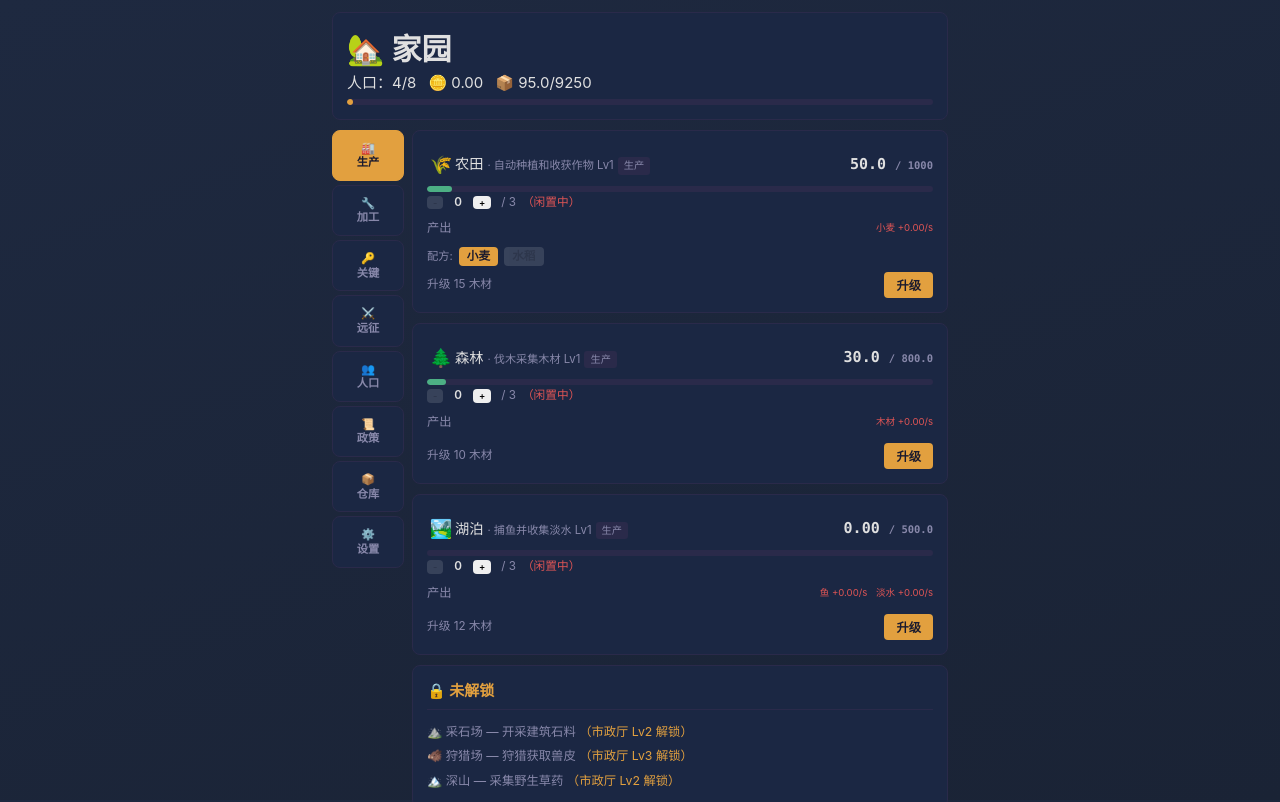
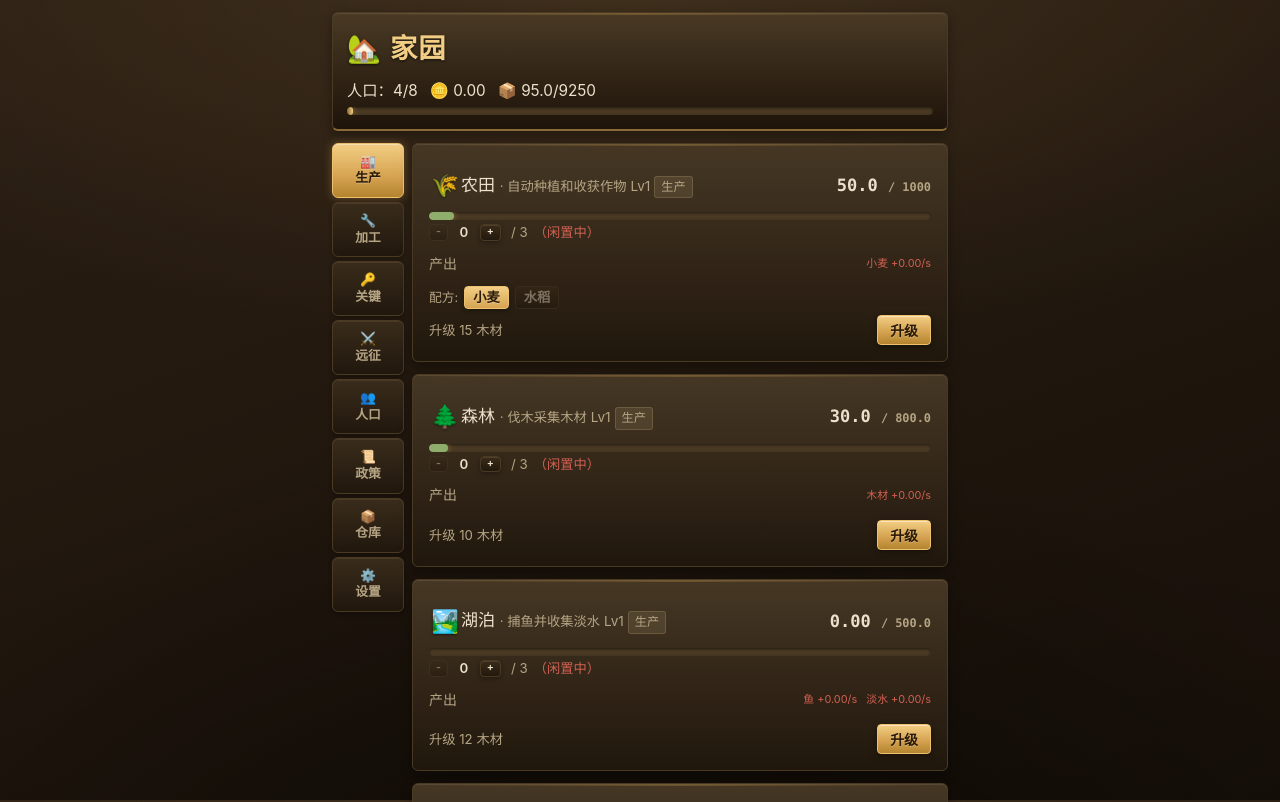
Before and after one commit to hinata-aoi/homeland-idle, a Vue app: page / in a window 1280 px wide. Shown: the top 802 px of the page. Built offline with nearby package versions, Linux system fonts and the light colour scheme.

Commit message:
feat(ui): medieval warm-wood & candle-gold theme; enlarge base font

```diff
--- a/src/style.css
+++ b/src/style.css
@@ -1,3 +1,9 @@
+/* =====================================================================
+   《家园》中世纪奇幻田园风主题 —— 暖木 + 烛光金
+   仅样式层：不改变任何玩法逻辑 / 存档结构，变量名与旧版保持一致，
+   以便各面板内联样式与 scoped 样式继续生效。
+   ===================================================================== */
+
 *, *::before, *::after {
   box-sizing: border-box;
   margin: 0;
@@ -5,28 +11,52 @@
 }
 
 :root {
-  --bg: #1e2940;
-  --bg-end: #1a2335;
-  --panel: #1b2743;
-  --accent: #e2a03f;
-  --text: #e0e0e0;
-  --text-dim: #8888aa;
-  --green: #4caf84;
-  --red: #e05555;
-  --blue: #5b9bd5;
-  --border: #2a2a4a;
-  --radius: 8px;
+  /* 主色：暖胡桃木 */
+  --bg: #2a1e13;
+  --bg-end: #171009;
+  /* 卡片：羊皮纸 / 木纹暖调 */
+  --panel: #2e2316;
+  --panel-2: #3a2c1b;          /* 面板上部提亮 */
+  --panel-dark: #22180d;       /* 面板下部压暗 */
+  /* 强调：古金 */
+  --accent: #d6a452;
+  --accent-hi: #f2ce84;
+  --accent-dim: #8a6a34;
+  /* 文字：暖象牙 */
+  --text: #ece2cb;
+  --text-dim: #b5a584;
+  /* 状态色（暖化） */
+  --green: #8fae6b;
+  --red: #d26152;
+  --blue: #7a9cc0;
+  /* 边框 / 分隔 */
+  --border: #4a3a24;
+  --border-hi: rgba(255, 222, 168, 0.20);
+  --radius: 6px;
+  /* 字体：标题用古典衬线 */
+  --font-title: Georgia, "Times New Roman", "Songti SC", "STSong", "SimSun", serif;
+  --font-body: -apple-system, BlinkMacSystemFont, "Segoe UI", "Microsoft YaHei", sans-serif;
+  /* 阴影 */
+  --shadow: 0 6px 18px rgba(0, 0, 0, 0.45);
+  --shadow-sm: 0 2px 6px rgba(0, 0, 0, 0.35);
 }
 
 html, body {
   height: 100%;
-  font-family: -apple-system, BlinkMacSystemFont, "Segoe UI", "Microsoft YaHei", sans-serif;
-  background: linear-gradient(160deg, var(--bg) 0%, var(--bg-end) 100%);
+  font-family: var(--font-body);
+  color: var(--text);
+  font-size: 17px;
+  line-height: 1.55;
+  -webkit-tap-highlight-color: transparent;
+}
+
+/* 背景：暮色暖棕渐变 + 顶部烛光辉光 + 四周暗角 */
+body {
+  background:
+    radial-gradient(130% 90% at 50% -5%, rgba(255, 196, 118, 0.12), transparent 55%),
+    radial-gradient(120% 120% at 50% 125%, rgba(0, 0, 0, 0.55), transparent 60%),
+    linear-gradient(160deg, var(--bg) 0%, var(--bg-end) 100%);
   background-attachment: fixed;
-  color: var(--text);
-  font-size: 15px;
-  line-height: 1.5;
-  -webkit-tap-highlight-color: transparent;
 }
 
 #app {
@@ -36,62 +66,112 @@ html, body {
   padding: 12px;
 }
 
+/* ---------------- 按钮底座（默认木刻质感） ---------------- */
 button {
   font-family: inherit;
   cursor: pointer;
-  border: none;
+  border: 1px solid var(--border);
   border-radius: var(--radius);
   padding: 8px 16px;
-  font-size: 14px;
+  font-size: 15px;
   font-weight: 600;
-  transition: all 0.15s;
+  color: var(--text);
+  background: linear-gradient(180deg, var(--panel-2), var(--panel-dark));
+  box-shadow: inset 0 1px 0 rgba(255, 226, 170, 0.10), 0 2px 5px rgba(0, 0, 0, 0.30);
+  transition: transform 0.12s, box-shadow 0.12s, filter 0.12s;
+}
+
+button:hover {
+  filter: brightness(1.12);
+  transform: translateY(-1px);
+  box-shadow: inset 0 1px 0 rgba(255, 226, 170, 0.12), 0 4px 10px rgba(0, 0, 0, 0.40);
 }
 
 button:active {
-  transform: scale(0.96);
+  transform: scale(0.97);
+  filter: brightness(0.98);
 }
 
 button:disabled {
-  opacity: 0.45;
+  opacity: 0.42;
   cursor: not-allowed;
+  filter: none;
+  transform: none;
+  box-shadow: none;
 }
 
+/* ---------------- 面板卡片（羊皮纸 / 木纹质感） ---------------- */
 .panel {
-  background: var(--panel);
+  position: relative;
+  background:
+    linear-gradient(180deg, rgba(255, 232, 190, 0.06), rgba(0, 0, 0, 0.05)),
+    linear-gradient(180deg, var(--panel-2), var(--panel-dark));
   border: 1px solid var(--border);
   border-radius: var(--radius);
-  padding: 14px;
-  margin-bottom: 10px;
+  box-shadow:
+    inset 0 1px 0 rgba(255, 232, 190, 0.10),
+    0 4px 12px rgba(0, 0, 0, 0.35);
+  padding: 16px;
+  margin-bottom: 12px;
+  animation: panelIn 0.25s ease;
+}
+
+/* 卡片顶部金色细纹（烛光描边） */
+.panel::before {
+  content: "";
+  position: absolute;
+  top: 0; left: 12px; right: 12px;
+  height: 2px;
+  border-radius: 1px;
+  background: linear-gradient(90deg, transparent, var(--accent-dim), transparent);
+  opacity: 0.55;
+  pointer-events: none;
+}
+
+@keyframes panelIn {
+  from { opacity: 0; transform: translateY(5px); }
+  to   { opacity: 1; transform: translateY(0); }
 }
 
 .panel h2 {
-  font-size: 1em;
+  font-size: 1.1em;
+  font-family: var(--font-title);
+  letter-spacing: 0.5px;
   color: var(--accent);
-  margin-bottom: 10px;
-  padding-bottom: 6px;
+  margin-bottom: 12px;
+  padding-bottom: 8px;
   border-bottom: 1px solid var(--border);
+  text-shadow: 0 1px 2px rgba(0, 0, 0, 0.4);
 }
 
+.panel h3 {
+  font-family: var(--font-title);
+  color: var(--accent);
+  letter-spacing: 0.4px;
+}
+
+/* ---------------- 资源行 / 数字 ---------------- */
 .resource-row {
   display: flex;
   align-items: center;
   justify-content: space-between;
-  padding: 6px 0;
+  padding: 8px 0;
 }
 
 .resource-row + .resource-row {
-  border-top: 1px solid rgba(255,255,255,0.04);
+  border-top: 1px solid rgba(255, 226, 170, 0.07);
 }
 
 .resource-icon {
-  font-size: 1.2em;
-  width: 28px;
+  font-size: 1.3em;
+  width: 32px;
   text-align: center;
+  filter: drop-shadow(0 1px 1px rgba(0,0,0,0.5));
 }
 
 .resource-name {
   flex: 1;
-  font-size: 0.95em;
+  font-size: 1em;
 }
 
 .resource-amount {
@@ -109,18 +189,36 @@ button:disabled {
   text-align: right;
 }
 
+/* ---------------- 按钮变体 ---------------- */
+.btn-sm {
+  padding: 4px 10px;
+  font-size: 0.8em;
+  border-radius: 4px;
+}
+
+/* 主升级按钮：古金 */
 .upgrade-btn {
-  background: var(--accent);
-  color: #1a1a2e;
+  background: linear-gradient(180deg, var(--accent-hi), var(--accent) 55%, #b4842f);
+  color: #2a1a08;
+  border: 1px solid #edc170;
+  text-shadow: 0 1px 0 rgba(255, 255, 255, 0.25);
+  box-shadow: inset 0 1px 0 rgba(255, 255, 255, 0.45), 0 2px 6px rgba(0, 0, 0, 0.35);
   padding: 4px 12px;
   font-size: 0.82em;
   border-radius: 4px;
   white-space: nowrap;
 }
 
+.upgrade-btn:hover {
+  filter: brightness(1.06);
+  box-shadow: inset 0 1px 0 rgba(255,255,255,0.5), 0 4px 12px rgba(0,0,0,0.4);
+}
+
 .upgrade-btn:disabled {
-  background: #555;
-  color: #999;
+  background: #4a3a28;
+  color: #9c8f76;
+  border-color: var(--border);
+  text-shadow: none;
   cursor: not-allowed;
 }
 
@@ -128,37 +226,104 @@ button:disabled {
   transform: none;
 }
 
-.btn-sm {
-  padding: 4px 10px;
-  font-size: 0.8em;
-  border-radius: 4px;
-}
-
-.recipe-active {
-  background: var(--accent);
-  color: #1a1a2e;
-  font-weight: 600;
-}
-
+/* 彩色按钮 */
 .btn-green {
-  background: var(--green);
-  color: #fff;
+  background: linear-gradient(180deg, #a8c084, var(--green));
+  color: #16220c;
+  border-color: #b7cd95;
+  text-shadow: 0 1px 0 rgba(255,255,255,0.2);
 }
 
 .btn-red {
-  background: var(--red);
+  background: linear-gradient(180deg, #dd7a6b, var(--red));
   color: #fff;
+  border-color: #e08a7c;
 }
 
 .btn-blue {
-  background: var(--blue);
-  color: #fff;
+  background: linear-gradient(180deg, #9ab6d6, var(--blue));
+  color: #10202f;
+  border-color: #b3cdea;
+  text-shadow: 0 1px 0 rgba(255,255,255,0.2);
 }
 
+/* 已激活 / 选中（木头高亮成金） */
+.recipe-active {
+  background: linear-gradient(180deg, var(--accent-hi), var(--accent));
+  color: #2a1a08;
+  border-color: #edc170;
+  font-weight: 700;
+  text-shadow: 0 1px 0 rgba(255,255,255,0.25);
+}
+
+/* 专精进化（金色描边） */
+.evolve-btn {
+  background: linear-gradient(180deg, var(--accent-hi), var(--accent));
+  border: 1px solid #ffd87a;
+  color: #2a1a08;
+  font-weight: 700;
+}
+
+/* 回退按钮（灰木小按钮） */
+.revert-btn {
+  background: linear-gradient(180deg, #4a3d2c, #382d1e);
+  color: var(--text-dim);
+  border: 1px solid var(--border);
+}
+
+/* 集市卖出 / 买入 */
+.sell-btn { background: linear-gradient(180deg, #a8c084, var(--green)); color: #16220c; border-color: #b7cd95; }
+.buy-btn  { background: linear-gradient(180deg, var(--accent-hi), var(--accent)); color: #2a1a08; border-color: #edc170; }
+
+/* 徽章 */
+.milestone-badge {
+  display: inline-block;
+  background: linear-gradient(180deg, var(--accent-hi), var(--accent));
+  color: #2a1a08;
+  font-size: 0.7em;
+  font-weight: 700;
+  padding: 1px 6px;
+  border-radius: 3px;
+  margin-left: 6px;
+  vertical-align: middle;
+  box-shadow: 0 1px 2px rgba(0,0,0,0.3);
+}
+
+.tag {
+  display: inline-block;
+  font-size: 0.72em;
+  padding: 1px 6px;
+  border-radius: 3px;
+  margin-right: 4px;
+  background: rgba(255, 226, 170, 0.10);
+  border: 1px solid rgba(255, 226, 170, 0.15);
+  color: var(--text-dim);
+}
+
+/* ---------------- 进度条（金色流光） ---------------- */
+.progress-bar {
+  height: 8px;
+  background: var(--border);
+  border-radius: 4px;
+  margin-top: 4px;
+  overflow: hidden;
+  box-shadow: inset 0 1px 3px rgba(0, 0, 0, 0.55);
+}
+
+.progress-fill {
+  height: 100%;
+  background: linear-gradient(90deg, var(--accent-dim), var(--accent-hi));
+  border-radius: 4px;
+  transition: width 0.3s;
+  box-shadow: 0 0 6px rgba(214, 164, 82, 0.55);
+}
+
+/* ---------------- 弹窗（纹章饰框） ---------------- */
 .modal-overlay {
   position: fixed;
   top: 0; left: 0; right: 0; bottom: 0;
-  background: rgba(0,0,0,0.7);
+  background: rgba(12, 7, 2, 0.72);
+  backdrop-filter: blur(2px);
   display: flex;
   align-items: center;
   justify-content: center;
@@ -167,18 +332,30 @@ button:disabled {
 }
 
 .modal {
-  background: var(--panel);
-  border: 1px solid var(--accent);
+  position: relative;
+  background:
+    linear-gradient(180deg, rgba(255, 232, 190, 0.06), rgba(0, 0, 0, 0.04)),
+    linear-gradient(180deg, #3a2c1a, #261b0e);
+  border: 1px solid var(--accent-dim);
   border-radius: var(--radius);
+  box-shadow:
+    0 0 0 1px var(--border),
+    0 6px 18px rgba(0, 0, 0, 0.16),
+    0 18px 48px rgba(0, 0, 0, 0.6),
+    inset 0 1px 0 rgba(255, 232, 190, 0.14);
   padding: 24px;
   max-width: 400px;
   width: 100%;
   text-align: center;
+  animation: panelIn 0.2s ease;
 }
 
 .modal h2 {
   color: var(--accent);
+  font-family: var(--font-title);
+  letter-spacing: 0.5px;
   margin-bottom: 16px;
+  text-shadow: 0 1px 3px rgba(0, 0, 0, 0.5);
 }
 
 .modal p {
@@ -193,58 +370,6 @@ button:disabled {
   margin: 12px 0;
 }
 
-.progress-bar {
-  height: 6px;
-  background: var(--border);
-  border-radius: 3px;
-  margin-top: 4px;
-  overflow: hidden;
-}
-
-.progress-fill {
-  height: 100%;
-  background: var(--accent);
-  border-radius: 3px;
-  transition: width 0.3s;
-}
-
-.milestone-badge {
-  display: inline-block;
-  background: var(--accent);
-  color: #1a1a2e;
-  font-size: 0.7em;
-  font-weight: 700;
-  padding: 1px 6px;
-  border-radius: 3px;
-  margin-left: 6px;
-  vertical-align: middle;
-}
-
-.tag {
-  display: inline-block;
-  font-size: 0.72em;
-  padding: 1px 6px;
-  border-radius: 3px;
-  margin-right: 4px;
-  background: var(--border);
-  color: var(--text-dim);
-}
-
-/* 专精进化按钮（金色描边，区别于普通升级） */
-.evolve-btn {
-  background: var(--accent);
-  border: 1px solid #ffd700;
-  color: #1a1a2e;
-  font-weight: 600;
-}
-
-/* 回退按钮（灰色小按钮） */
-.revert-btn {
-  background: #444;
-  color: var(--text-dim);
-  border: 1px solid var(--border);
-}
-
 /* 进化选择卡片 */
 .evolve-card {
   flex: 1;
@@ -253,7 +378,7 @@ button:disabled {
   flex-direction: column;
 }
 
-/* 主布局：左侧标签栏 + 右侧内容区 */
+/* ---------------- 主布局：左侧标签 + 右侧内容 ---------------- */
 .main-layout {
   display: flex;
   gap: 8px;
@@ -262,10 +387,10 @@ button:disabled {
 
 .content-area {
   flex: 1;
-  min-width: 0;  /* 防止 flex 子项溢出 */
+  min-width: 0;
 }
 
-/* 左侧垂直标签栏 */
+/* 左侧垂直标签栏（木牌） */
 .tab-bar {
   display: flex;
   flex-direction: column;
@@ -275,7 +400,7 @@ button:disabled {
 }
 
 .tab-bar button {
-  background: var(--panel);
+  background: linear-gradient(180deg, var(--panel-2), #20170d);
   color: var(--text-dim);
   border: 1px solid var(--border);
   padding: 10px 6px;
@@ -283,15 +408,23 @@ button:disabled {
   text-align: center;
   line-height: 1.3;
   border-radius: var(--radius);
+  box-shadow: inset 0 1px 0 rgba(255, 226, 170, 0.08), 0 2px 5px rgba(0,0,0,0.3);
+}
+
+.tab-bar button:hover {
+  color: var(--text);
 }
 
 .tab-bar button.active {
-  background: var(--accent);
-  color: #1a1a2e;
-  border-color: var(--accent);
+  background: linear-gradient(180deg, var(--accent-hi), var(--accent) 60%, #b4842f);
+  color: #2a1a08;
+  border-color: #edc170;
+  font-weight: 700;
+  text-shadow: 0 1px 0 rgba(255,255,255,0.25);
+  box-shadow: inset 0 1px 0 rgba(255,255,255,0.4), 0 0 10px rgba(214,164,82,0.35);
 }
 
-/* 水平子标签（面板内部小 Tab，如政策面板，保持横向） */
+/* 水平子标签（面板内部小 Tab，保持横向） */
 .tab-bar--inline {
   flex-direction: row;
   width: auto;
@@ -304,11 +437,46 @@ button:disabled {
   font-size: 0.85em;
 }
 
+/* ---------------- 头部（木质横幅） ---------------- */
+.header {
+  background:
+    linear-gradient(180deg, rgba(255, 232, 190, 0.08), rgba(0, 0, 0, 0.12)),
+    linear-gradient(180deg, #3a2b18, #22160b);
+  border-bottom: 2px solid var(--accent-dim);
+  padding: 14px;
+}
+
+.header h1 {
+  margin-bottom: 10px;
+  font-family: var(--font-title);
+  font-size: 1.6em;
+  letter-spacing: 1px;
+  color: var(--accent-hi);
+  text-shadow: 0 1px 3px rgba(0, 0, 0, 0.7);
+}
+
+.header-stats {
+  font-size: 0.9em;
+}
+
+/* 警示文字（沿用） */
+.warning { color: var(--accent); font-weight: 600; }
+.danger  { color: var(--red); font-weight: 700; }
+
+/* 滚动条（暖色调） */
+::-webkit-scrollbar { width: 10px; height: 10px; }
+::-webkit-scrollbar-track { background: var(--panel-dark); }
+::-webkit-scrollbar-thumb {
+  background: var(--accent-dim);
+  border-radius: 5px;
+  border: 2px solid var(--panel-dark);
+}
+::-webkit-scrollbar-thumb:hover { background: var(--accent); }
+
 @media (max-width: 400px) {
   #app { padding: 8px; }
   .panel { padding: 10px; }
   .resource-name { font-size: 0.88em; }
-  /* 窄屏回退：侧边栏变回顶部横栏 */
   .main-layout { flex-direction: column; }
   .tab-bar { flex-direction: row; width: 100%; }
   .tab-bar button { flex: 1; padding: 6px 4px; font-size: 0.7em; }
```
Also changed, not shown: 2 other files (tests, documents, lock files or other folders).
